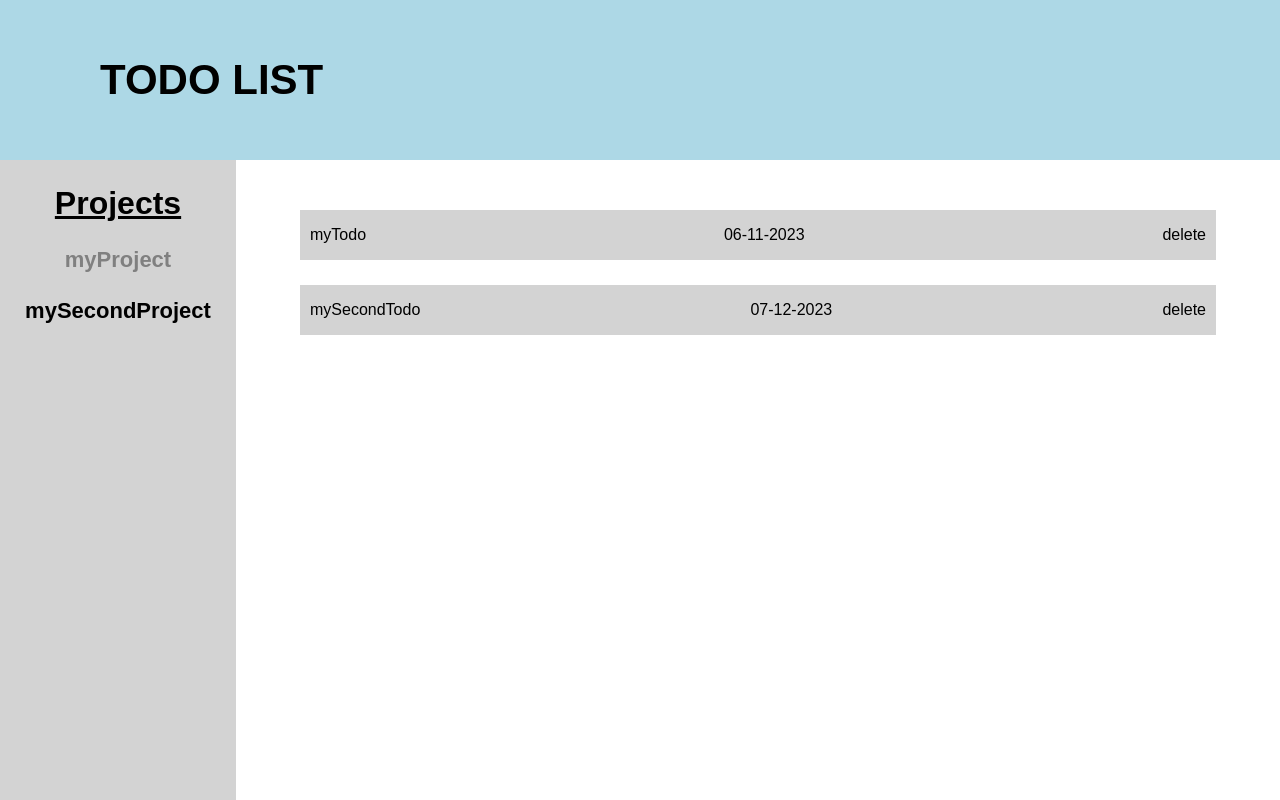
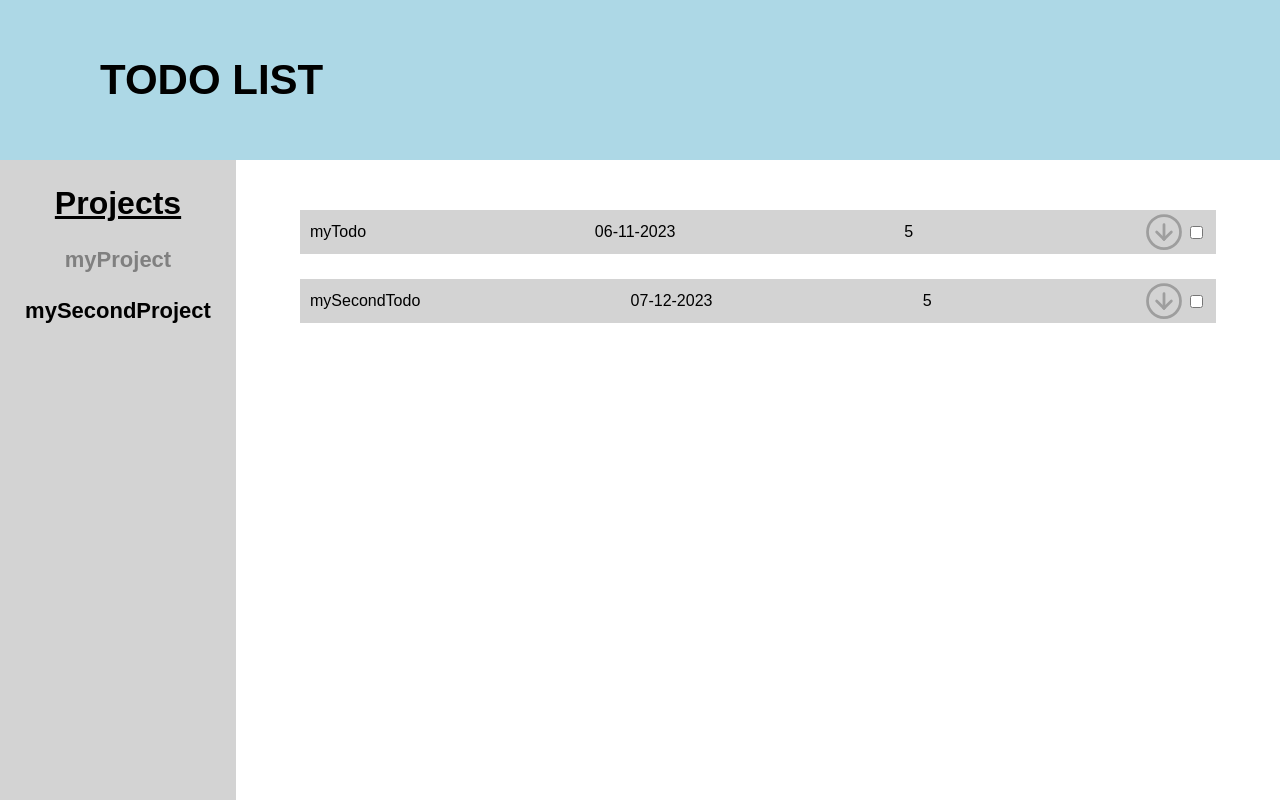
Before and after one commit to guillaume-giannantonio/todo-list, a website built with webpack: page dist/index.html in a window 1280 px wide. Both pictures are taken after a click on the element "myProject". Built offline with nearby package versions, Linux system fonts and the light colour scheme; files whose address does not match are found by name.

Commit message:
Add todo display style

```diff
--- a/src/display/todosFromProjectDisplay.js
+++ b/src/display/todosFromProjectDisplay.js
@@ -1,17 +1,66 @@
+import DownArrow from '../img/down arrow.svg'
+
 export default function (projectObject) {
 	const main = document.getElementById('main')
 	projectObject.todosList.forEach((todo) => {
 		const todoNode = document.createElement('div')
+		todoNode.classList.add('todo')
+		const todoUp = document.createElement('div')
+		todoUp.classList.add('todoUp')
+
 		const todoLeft = document.createElement('div')
 		todoLeft.textContent = todo.title
 		const todoMid = document.createElement('div')
 		todoMid.textContent = todo.dueDate
+		const todoMid2 = document.createElement('div')
+		todoMid2.textContent = todo.priority.toString()
 		const todoRight = document.createElement('div')
-		todoRight.textContent = 'delete'
-		todoNode.appendChild(todoLeft)
-		todoNode.appendChild(todoMid)
-		todoNode.appendChild(todoRight)
-		todoNode.classList.add('todo')
+		todoRight.classList.add('todo-right')
+		const downArrow = new Image()
+		downArrow.src = DownArrow
+		todoRight.appendChild(downArrow)
+		const check = document.createElement('input')
+		check.type = 'checkbox'
+		todoRight.appendChild(check)
+		if (todo.completed) {
+			check.checked = true
+			todoNode.style.backgroundColor = 'green'
+		}
+
+		check.addEventListener('change', (e) => {
+			if (e.target.checked) {
+				todo.completed = true
+				todoNode.style.backgroundColor = 'green'
+			} else {
+				todo.completed = false
+				todoNode.style.backgroundColor = 'lightgrey'
+			}
+		})
+
+		const todoDown = document.createElement('div')
+		todoDown.classList.add('todoDown')
+		const todoDescription = document.createElement('div')
+		todoDescription.textContent = todo.description
+
+		todoUp.appendChild(todoLeft)
+		todoUp.appendChild(todoMid)
+		todoUp.appendChild(todoMid2)
+		todoUp.appendChild(todoRight)
+
+		todoDown.appendChild(todoDescription)
+		todoDown.style.display = 'none'
+		todoNode.appendChild(todoUp)
+		todoNode.appendChild(todoDown)
+
+		downArrow.addEventListener('click', () => {
+			if (todoDown.style.display === 'block') {
+				todoDown.style.display = 'none'
+			} else {
+				todoDown.style.display = 'block'
+			}
+		})
+
+
 		main.appendChild(todoNode)
 	})
 }
--- a/src/style.css
+++ b/src/style.css
@@ -77,8 +77,17 @@ header > h1 {
     width: 70vw;
     background-color: lightgrey;
     display: flex;
+    flex-direction: column;
+    padding: 0 10px;
+}
+
+.todoUp {
+    display: flex;
     justify-content: space-between;
     align-items: center;
-    padding: 0 10px;
-    height: 50px;
 }
+
+.todo-right {
+    display: flex;
+    align-items: center;
+}
```
Also changed, not shown: dist/3e03aff715a44bf530a8.svg (added), dist/bundle.js, src/img/down arrow.svg (added).
